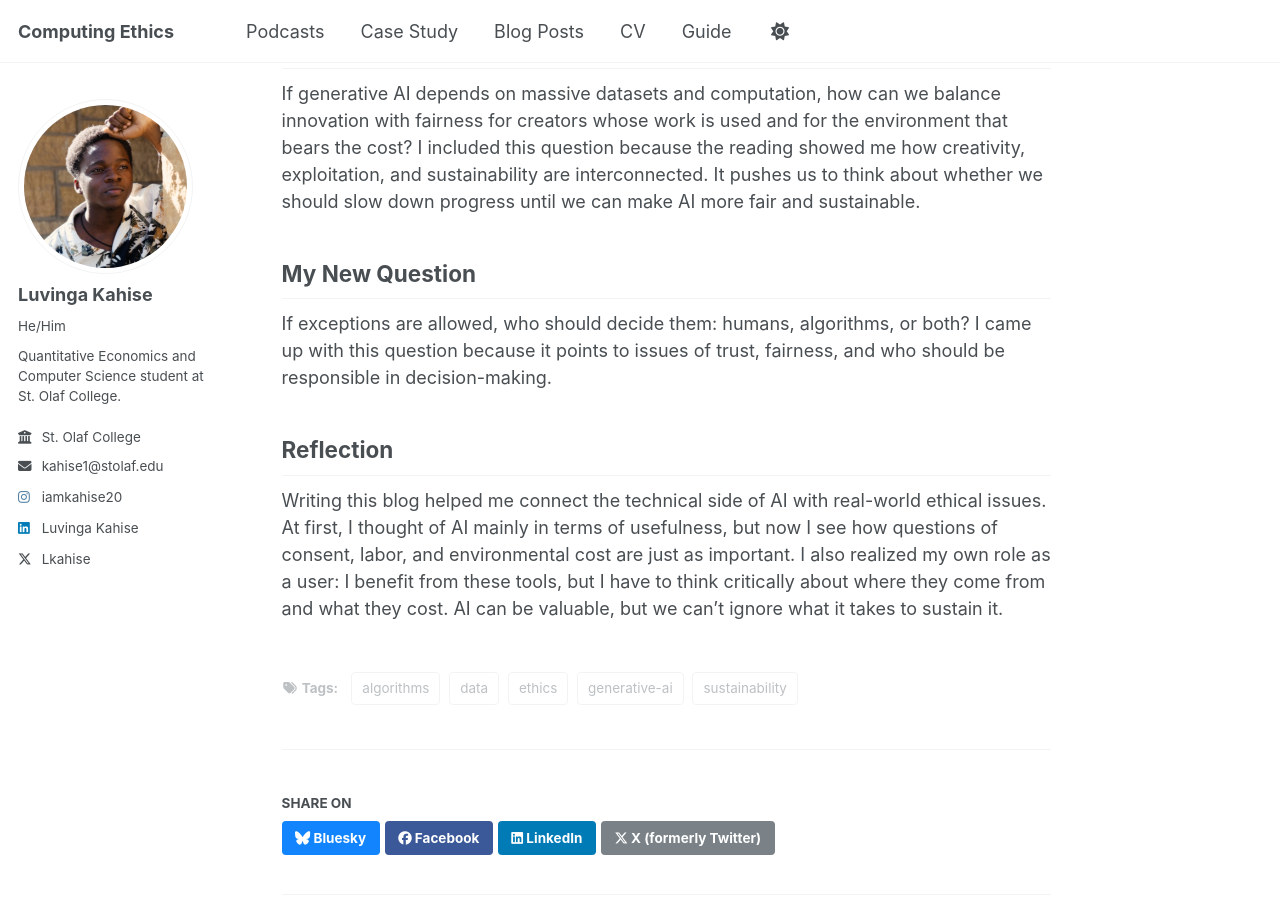
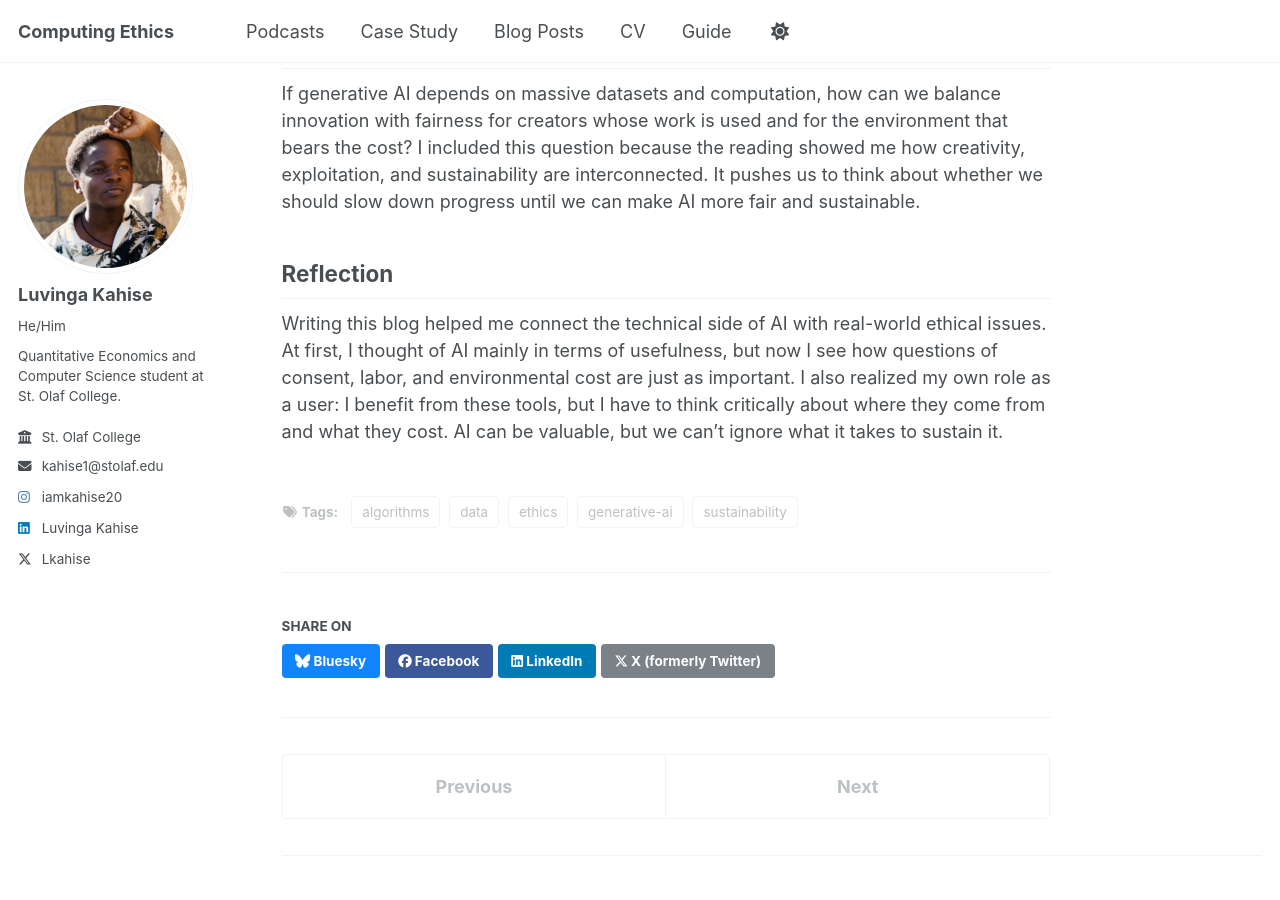
Before and after one commit to kahise1/ethics_fall2025, a Jekyll site: the page built from _posts/2025-09-25-blog-post-ALG-2.md, in a window 1280 px wide and 900 px high, scrolled down 1785 px. Built offline with Jekyll 4.4.1, drawn with Linux system fonts in a browser that asks for light colours; a script that is not in the unit is left out.

Commit message:
# blog 4 posted

```diff
--- a/_posts/2025-09-25-blog-post-ALG-2.md
+++ b/_posts/2025-09-25-blog-post-ALG-2.md
@@ -37,9 +37,5 @@ The case study also pointed out that AI isn’t just “virtual.” Training mod
 If generative AI depends on massive datasets and computation, how can we balance innovation with fairness for creators whose work is used and for the environment that bears the cost?
 I included this question because the reading showed me how creativity, exploitation, and sustainability are interconnected. It pushes us to think about whether we should slow down progress until we can make AI more fair and sustainable.
 
-## My New Question
-If exceptions are allowed, who should decide them: humans, algorithms, or both?
-I came up with this question because it points to issues of trust, fairness, and who should be responsible in decision-making.
-
 ## Reflection
 Writing this blog helped me connect the technical side of AI with real-world ethical issues. At first, I thought of AI mainly in terms of usefulness, but now I see how questions of consent, labor, and environmental cost are just as important. I also realized my own role as a user: I benefit from these tools, but I have to think critically about where they come from and what they cost. AI can be valuable, but we can’t ignore what it takes to sustain it.
```
